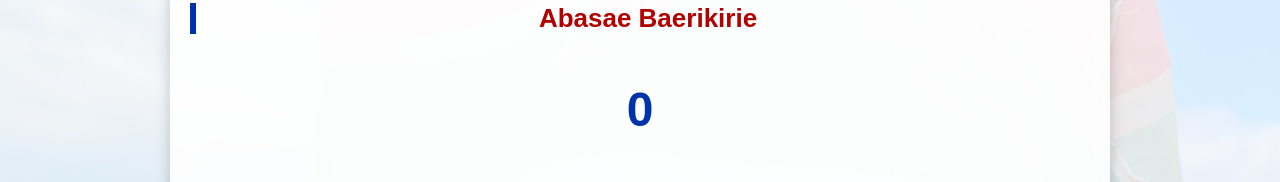
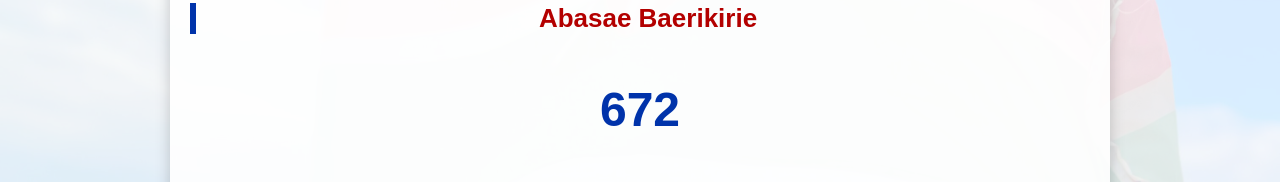
Before and after one commit to synoahkenya/Youth-for-Youth-North-Mugirango-NEW, a plain HTML site: page index.html in a window 1280 px wide. Shown: the part 514-696 px from the top of the page. Drawn offline with Linux system fonts and the light colour scheme.

Commit message:
Update youthCount to display 672

```diff
--- a/index.html
+++ b/index.html
@@ -122,7 +122,7 @@ footer{
 
 <section id="counter" style="text-align:center; margin-top:40px;">
   <h2>Abasae Baerikirie</h2>
-  <p style="font-size:48px; font-weight:bold; color:#0033aa;" id="youthCount">0</p>
+  <p style="font-size:48px; font-weight:bold; color:#0033aa;" id="youthCount">672</p>
   <p style="color:#b30000;">and growing every day!</p>
 </section>
 
```
